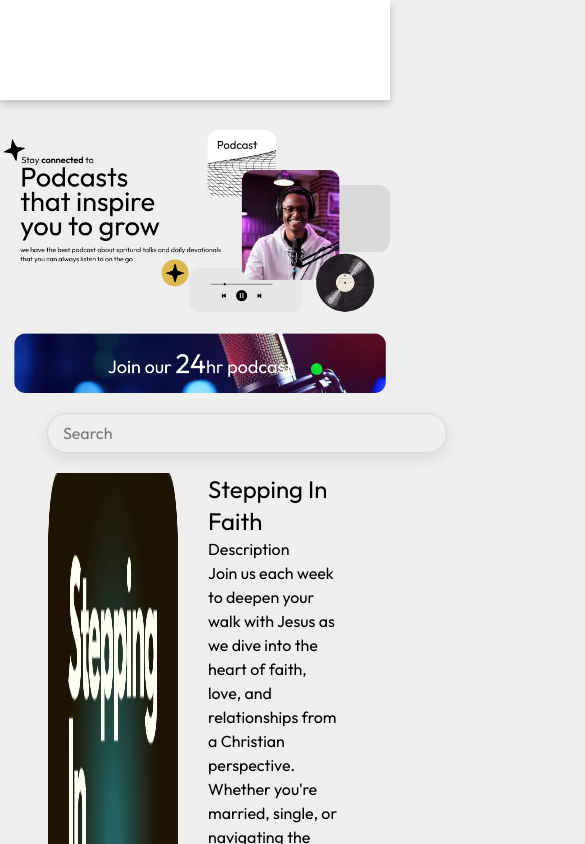
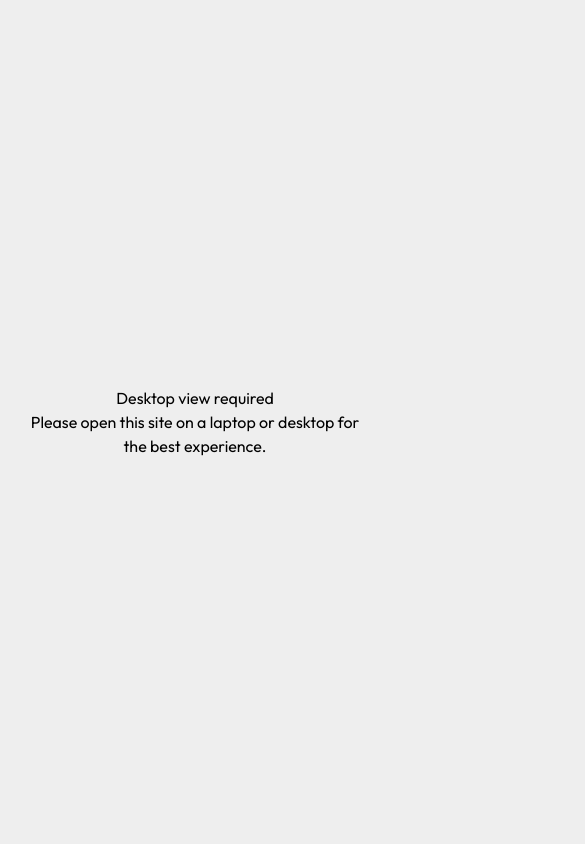
Before and after one commit to bantofweb4/FaithConnect, a React (Vite) app: page /podcast in a window 390 px wide. Shown: the top 844 px of the page, 585 px wide, since content can reach past the window. Built offline with nearby package versions, Linux system fonts and the light colour scheme.

Commit message:
Ensure desktop view only

```diff
--- a/src/App.jsx
+++ b/src/App.jsx
@@ -1,60 +1,63 @@
-import './App.css'
+import "./App.css";
 import ReactDOM from "react-dom/client";
 import { BrowserRouter, Routes, Route } from "react-router-dom";
 import LandingPage from "./pages/Landingpage";
-import Podcast from './pages/Podcast';
-import Bookspage from './pages/Bookspage';
-import Aboutpage from './pages/Aboutpage';
-import Dashboard from './pages/Dashboard';
-import PodcastDashboard from './pages/PodcastDashboard';
-import BooksDashboard from './pages/BooksDashboard';
-import Blogspages from './pages/Blogspages';
-import Steppingpage from './pages/Steppingpage';
-import Christainpage from './pages/Christainpage';
-import Projectpage from './pages/Projectpage';
-import Kennbook from './pages/Kennbook';
-import Pilgrim from './pages/Pilgrim';
-import Adeboyepage from './pages/Adeboyepage';
-import Jamespage from './pages/Jamespage';
-import Faithpage from './pages/Faithpage';
-import Frictionalpage from './pages/Frictionalpage';
-import NonFrictional from './component/NonFrictional';
-import NonFrictionalpage from './pages/NonFrictionalpage';
-import Childrenpage from './pages/Childrenpage';
-import MainBlog from './pages/MainBlog';
-import Loginpage from './pages/Loginpage';
+import Podcast from "./pages/Podcast";
+import Bookspage from "./pages/Bookspage";
+import Aboutpage from "./pages/Aboutpage";
+import Dashboard from "./pages/Dashboard";
+import PodcastDashboard from "./pages/PodcastDashboard";
+import BooksDashboard from "./pages/BooksDashboard";
+import Blogspages from "./pages/Blogspages";
+import Steppingpage from "./pages/Steppingpage";
+import Christainpage from "./pages/Christainpage";
+import Projectpage from "./pages/Projectpage";
+import Kennbook from "./pages/Kennbook";
+import Pilgrim from "./pages/Pilgrim";
+import Adeboyepage from "./pages/Adeboyepage";
+import Jamespage from "./pages/Jamespage";
+import Faithpage from "./pages/Faithpage";
+import Frictionalpage from "./pages/Frictionalpage";
+import NonFrictional from "./component/NonFrictional";
+import NonFrictionalpage from "./pages/NonFrictionalpage";
+import Childrenpage from "./pages/Childrenpage";
+import MainBlog from "./pages/MainBlog";
+import Loginpage from "./pages/Loginpage";
+import DeviceCheck from "./pages/DeviceCheck";
 
 function App() {
   return (
     <>
       <BrowserRouter>
-      <Routes>
-          <Route index path="/" element={<LandingPage />} />
-          <Route path="/podcast" element={<Podcast/>} />
-          <Route path="/bookspage" element={<Bookspage/>} />
-          <Route path="/aboutpage" element={<Aboutpage/>} />
-          <Route path="/dashboard" element={<Dashboard/>} />
-          <Route path="/podcastdashboard" element={<PodcastDashboard/>} />
-          <Route path="/BooksDashboard" element={<BooksDashboard/>} />
-          <Route path="/blogspages" element={<Blogspages/>} />
-          <Route path="/Steppingpage" element={<Steppingpage/>} />
-          <Route path="/christainpage" element={<Christainpage/>} />
-          <Route path="/projectpage" element={<Projectpage/>} />
-          <Route path="/kennbook" element={<Kennbook/>} />
-          <Route path="/kennbook" element={<Kennbook/>} />
-          <Route path="/Pilgrim" element={<Pilgrim/>} />
-          <Route path="/adeboyepage" element={<Adeboyepage/>} />
-          <Route path="/jamespage" element={<Jamespage/>} />
-          <Route path="/Faithpage" element={<Faithpage/>} />
-          <Route path="/Frictionalpage" element={<Frictionalpage/>} />
-          <Route path="/nonFrictionalpage" element={<NonFrictionalpage/>} />
-          <Route path="/childrenpage" element={<Childrenpage/>} />
-          <Route path="/MainBlog" element={<MainBlog/>} />
-          <Route path="/loginpage" element={<Loginpage/>} />
-      </Routes>
+        <DeviceCheck>
+          <Routes>
+            <Route index path="/" element={<LandingPage />} />
+            <Route path="/podcast" element={<Podcast />} />
+            <Route path="/bookspage" element={<Bookspage />} />
+            <Route path="/aboutpage" element={<Aboutpage />} />
+            <Route path="/dashboard" element={<Dashboard />} />
+            <Route path="/podcastdashboard" element={<PodcastDashboard />} />
+            <Route path="/BooksDashboard" element={<BooksDashboard />} />
+            <Route path="/blogspages" element={<Blogspages />} />
+            <Route path="/Steppingpage" element={<Steppingpage />} />
+            <Route path="/christainpage" element={<Christainpage />} />
+            <Route path="/projectpage" element={<Projectpage />} />
+            <Route path="/kennbook" element={<Kennbook />} />
+            <Route path="/kennbook" element={<Kennbook />} />
+            <Route path="/Pilgrim" element={<Pilgrim />} />
+            <Route path="/adeboyepage" element={<Adeboyepage />} />
+            <Route path="/jamespage" element={<Jamespage />} />
+            <Route path="/Faithpage" element={<Faithpage />} />
+            <Route path="/Frictionalpage" element={<Frictionalpage />} />
+            <Route path="/nonFrictionalpage" element={<NonFrictionalpage />} />
+            <Route path="/childrenpage" element={<Childrenpage />} />
+            <Route path="/MainBlog" element={<MainBlog />} />
+            <Route path="/loginpage" element={<Loginpage />} />
+          </Routes>
+        </DeviceCheck>
       </BrowserRouter>
     </>
   );
 }
 
-export default App
+export default App;
--- /dev/null
+++ b/src/pages/DeviceCheck.jsx
@@ -0,0 +1,35 @@
+import { useEffect, useState } from "react";
+
+function DeviceCheck({ children }) {
+  const [isDesktop, setIsDesktop] = useState(window.innerWidth >= 1024);
+
+  useEffect(() => {
+    const handleResize = () => {
+      setIsDesktop(window.innerWidth >= 1024);
+    };
+    window.addEventListener("resize", handleResize);
+    return () => window.removeEventListener("resize", handleResize);
+  }, []);
+
+  if (!isDesktop) {
+    return (
+      <div style={{
+        height: "100vh",
+        display: "flex",
+        alignItems: "center",
+        justifyContent: "center",
+        textAlign: "center",
+        padding: "20px"
+      }}>
+        <div>
+          <h2>Desktop view required</h2>
+          <p>Please open this site on a laptop or desktop for the best experience.</p>
+        </div>
+      </div>
+    );
+  }
+
+  return children;
+}
+
+export default DeviceCheck;
```
